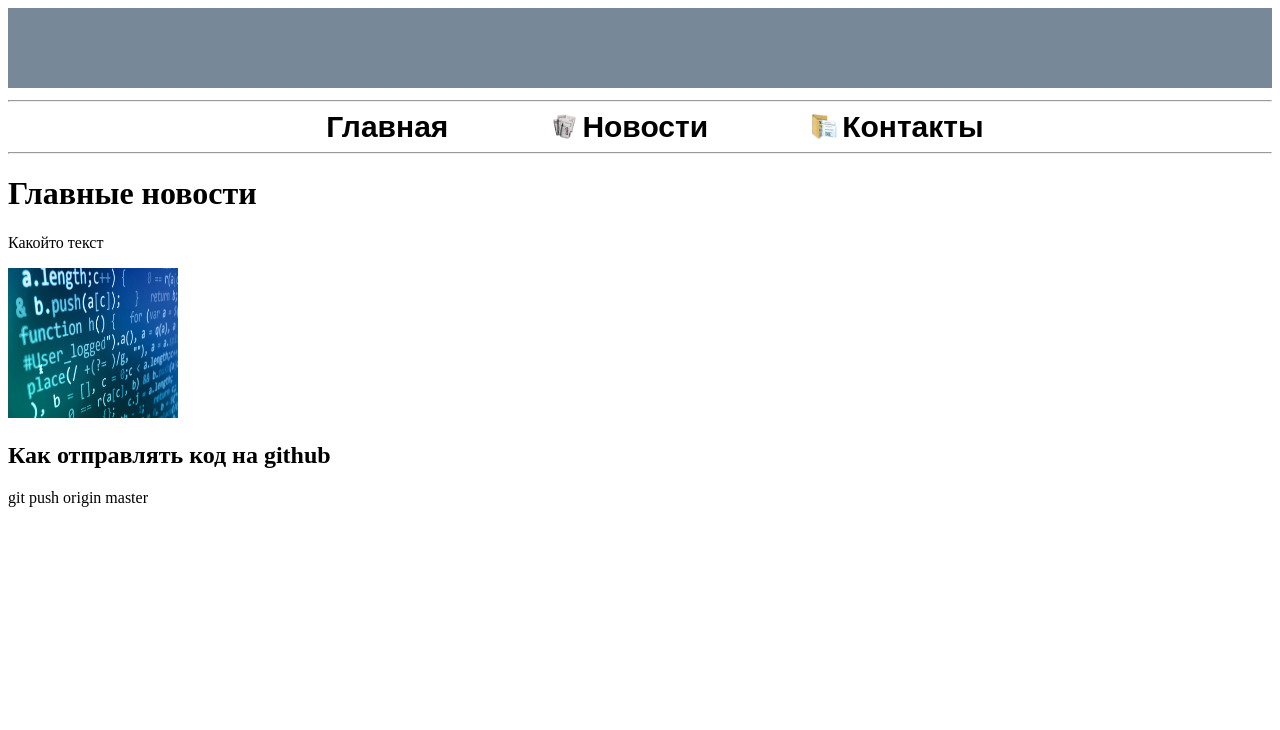
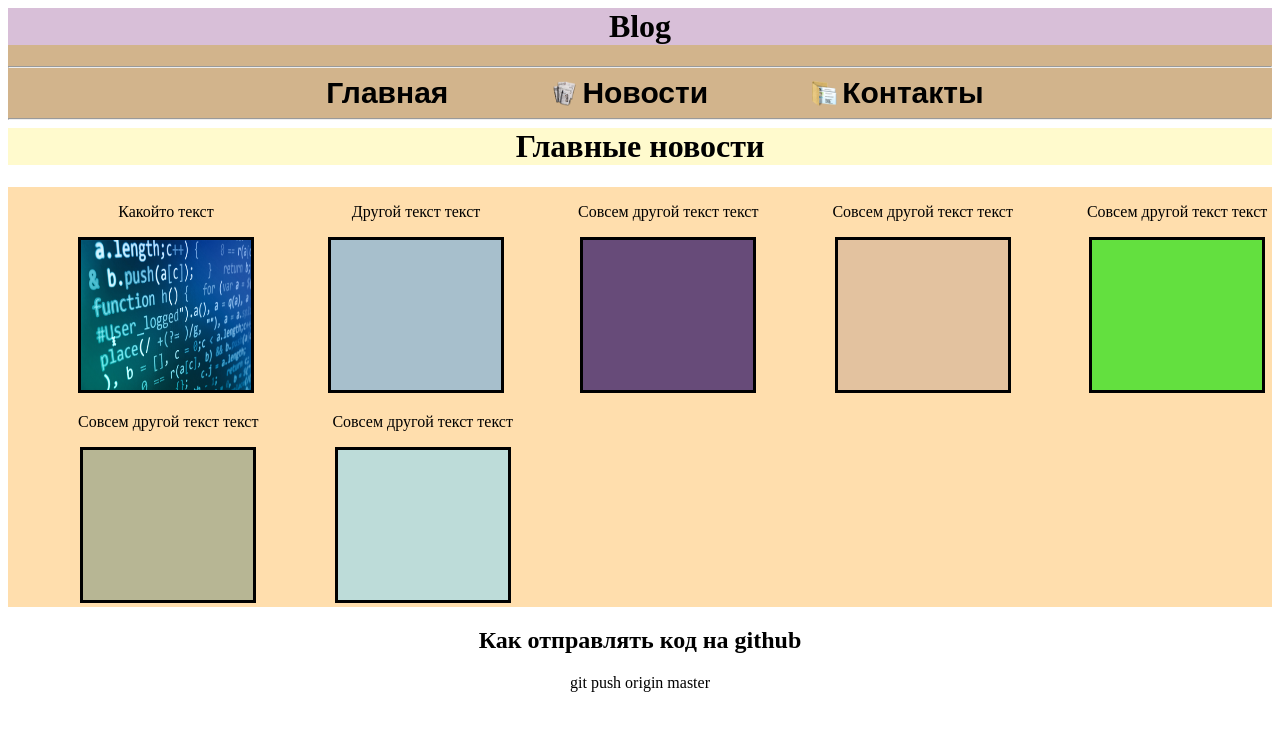
Before and after one commit to Nezeeeeee/VSCTestGH, a plain HTML site: page index.html in a window 1280 px wide. Drawn offline with Linux system fonts and the light colour scheme; a web font is replaced by a local one.

Commit message:
more change

```diff
--- a/index.css
+++ b/index.css
@@ -5,7 +5,25 @@
     font-family: 'Fira Sans Condensed', sans-serif;
 
 }
-
+.header{
+background-color: tan;
+}
+.bloghead{
+text-align: center;
+background-color: thistle;
+margin-top: 0px;
+padding-top: 0px;
+}
+.content h1{
+    text-align: center;
+    background-color: thistle;
+    margin-top: 0px;
+    padding-top: 0px;
+    background-color: lemonchiffon;
+}
+.contentimg{
+    background-color: navajowhite;
+}
 
 a:link{
     color: black;
@@ -48,10 +66,69 @@ a:hover{
     font-family: 'Fira Sans Condensed', sans-serif;
     src: url(https://fonts.googleapis.com/css?family=Fira+Sans+Condensed&display=swap);
 }
-.prgrmg{
+.prgrmg1{
     height: 150px;
     width: 170px;
+    border: 3px solid black;
+}
+.prgrmg2{
+    display: inline-block;
+    border: 3px solid black;
+    height: 150px;
+    width: 170px;
+    background-color: rgba(60, 154, 241, 0.452);
+
+}
+.prgrmg3{
+    display: inline-block;
+    border: 3px solid black;
+    height: 150px;
+    width: 170px;
+    background-color: rgba(40, 15, 100, 0.705);
+}
+.prgrmg4{
+    display: inline-block;
+    border: 3px solid black;
+    height: 150px;
+    width: 170px;
+    background-color: rgba(148, 111, 120, 0.26);
+}
+.prgrmg5{
+    display: inline-block;
+    border: 3px solid black;
+    height: 150px;
+    width: 170px;
+    background-color: rgba(34, 226, 17, 0.705);
+}
+.prgrmg6{
+    display: inline-block;
+    border: 3px solid black;
+    height: 150px;
+    width: 170px;
+    background-color: rgba(70, 119, 108, 0.39);
+}
+.prgrmg7{
+    display: inline-block;
+    border: 3px solid black;
+    height: 150px;
+    width: 170px;
+    background-color: rgba(162, 220, 235, 0.705);
+}
+
+.imgwithtext{
+    display: inline-block;
+    margin-left: 70px;
+    border: 2px;
+    text-align: center;
+    align-content: center;
+
+
 }
 .upNav{
     background-color: lightslategray;
 }
+.githubnews{
+    float: none;
+    display: inherit;
+    text-align: center;
+}
--- a/index.html
+++ b/index.html
@@ -11,24 +11,56 @@
 </head>
 
 <body>
-    <header>
-        <marquee class="upNav" behavior="" direction=""><H1>Шапка</H1></marquee>
-    <hr>
+    <header class="header">
+        <H1 class="bloghead">Blog</H1>
+        <hr>
         <nav class="navheader">
             <center>
-                <a href="" title="Тута главное"  class="main">Главная</a>
+                <a href="" title="Тута главное" class="main">Главная</a>
                 <a href="" title="Тута новости" class="news">Новости</a>
                 <a href="" title="Тута контакты" class="conacts">Контакты</a>
             </center>
         </nav>
-    <hr>
+        <hr>
     </header>
 
 
     <div class="content">
         <h1>Главные новости</h1>
-        <p>Какойто текст</p>
-        <img class="prgrmg" src="pictures/programming.jpg" alt="">
+        <div class="contentimg">
+            <div class="imgwithtext">
+                <p>Какойто текст</p>
+                <img class="prgrmg1" src="pictures/programming.jpg" alt="">
+            </div>
+            <div class="imgwithtext">
+                <p>Другой текст текст</p>
+                <div class="prgrmg2"></div>
+            </div>
+            <div class="imgwithtext">
+                <p>Совсем другой текст текст</p>
+                <div class="prgrmg3"></div>
+            </div>
+            <div class="imgwithtext">
+                <p>Совсем другой текст текст</p>
+                <div class="prgrmg4"></div>
+            </div>
+            <div class="imgwithtext">
+                <p>Совсем другой текст текст</p>
+                <div class="prgrmg5"></div>
+            </div>
+            <div class="imgwithtext">
+                <p>Совсем другой текст текст</p>
+                <div class="prgrmg6"></div>
+            </div>
+            <div class="imgwithtext">
+                <p>Совсем другой текст текст</p>
+                <div class="prgrmg7"></div>
+            </div>
+        </div>
+
+    </div>
+
+    <div class="githubnews">
         <h2>Как отправлять код на github</h2>
         <p>git push origin master</p>
     </div>
```
